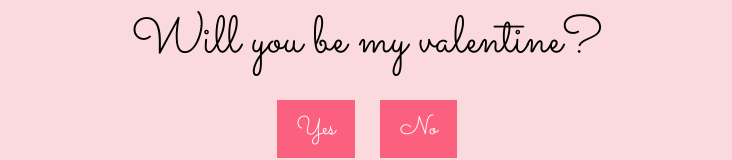
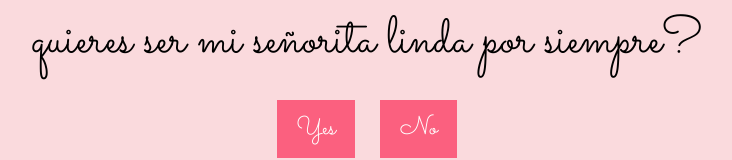
Before and after one commit to CidCaly/cumple-evi, a plain HTML site: page index.html in a window 1280 px wide. Shown: the part 471-631 px from the top of the page, without its empty margins (273-1005 px from the left). Drawn offline with Linux system fonts and the light colour scheme.

Commit message:
Update index.html

```diff
--- a/index.html
+++ b/index.html
@@ -3,7 +3,7 @@
 <head>
     <meta charset="UTF-8">
     <meta name="viewport" content="width=device-width, initial-scale=1.0">
-    <title>Will You Be My Valentine?</title>
+    <title>quieres ser mi señorita linda por siempre?</title>
     <link rel="stylesheet" href="https://fonts.googleapis.com/css2?family=Sacramento&display=swap">
     <link rel="stylesheet" href="style.css"> <!-- Link to external stylesheet -->
 </head>
@@ -11,7 +11,7 @@
     <div id="container">
         <div id="image-container"></div> <!-- Container for displaying images -->
         <div id="text-container">
-            <div id="question">Will you be my valentine?</div> <!-- Question -->
+            <div id="question">quieres ser mi señorita linda por siempre?</div> <!-- Question -->
             <div id="options">
                 <button id="yes-button" onclick="selectOption('yes')">Yes</button> <!-- Yes button -->
                 <button id="no-button" onclick="selectOption('no')">No</button> <!-- No button -->
```
